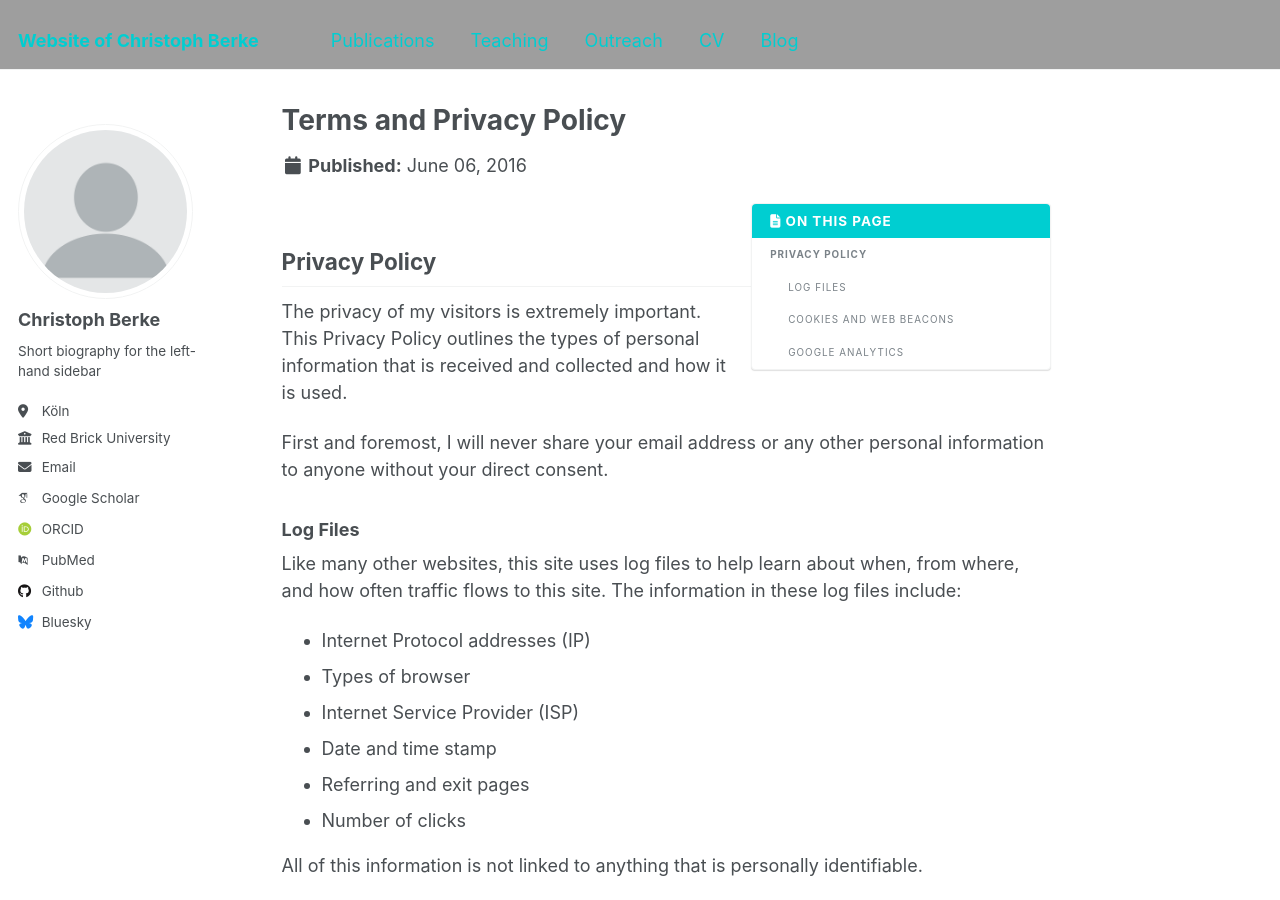
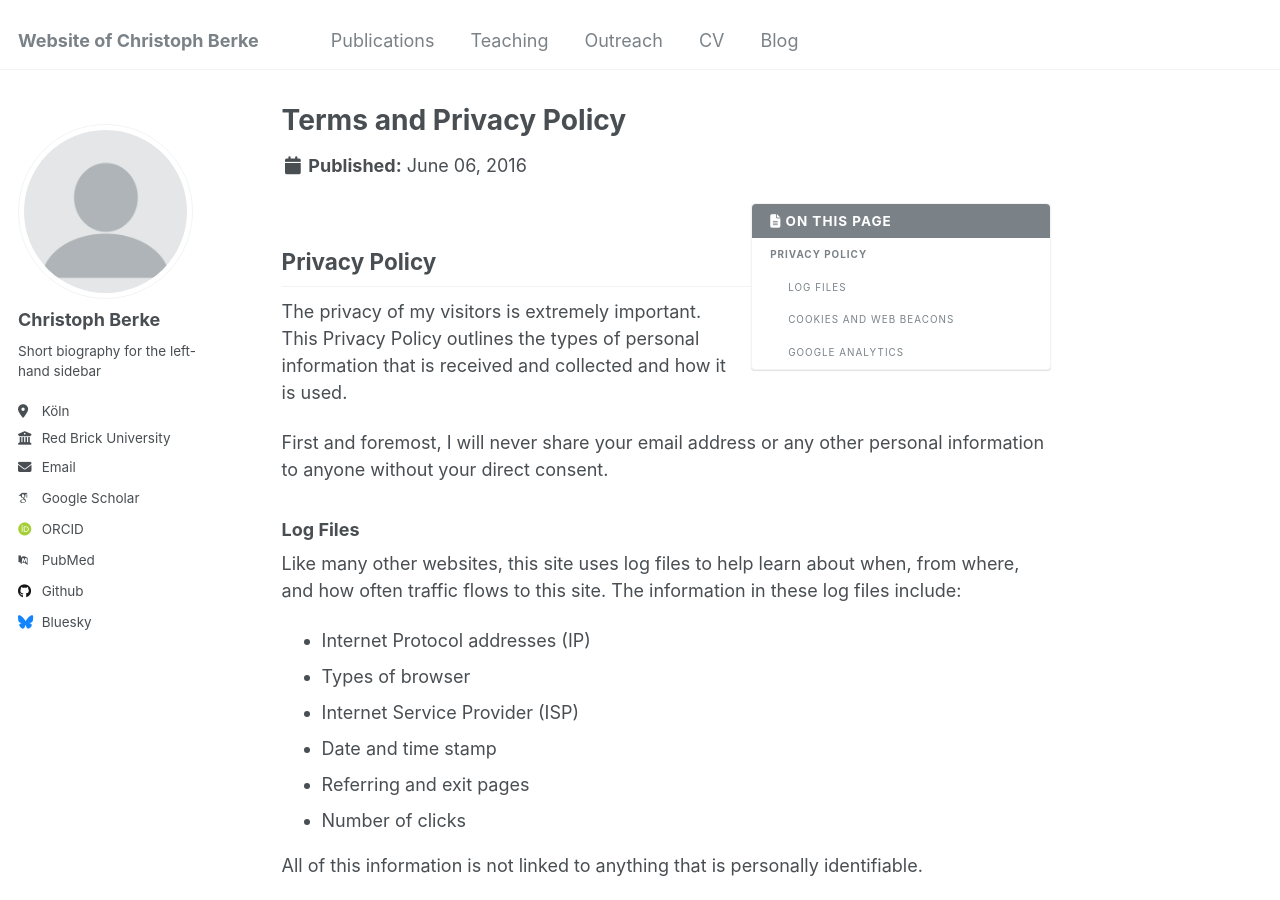
Before and after one commit to christophberke/christophberke.github.io, a Jekyll site: the page built from _pages/terms.md, in a window 1280 px wide and 900 px high. Built offline with Jekyll 4.4.1, drawn with Linux system fonts in a browser that asks for light colours; some web fonts are replaced.

Commit message:
Removed fig from masthead and changed fig in footer.

```diff
--- a/_sass/_footer.scss
+++ b/_sass/_footer.scss
@@ -20,10 +20,11 @@
           animation: intro 0.3s both;
   -webkit-animation-delay: 0.45s;
           animation-delay: 0.45s;
-  background-color: #fff;
-  background-image: url("bgs/perlin5a.png");
+  background-color: rgba(140, 21, 21, 0.5);
+  background-image: url("bgs/headerimage1.png");
   background-size: cover;
   background-repeat: no-repeat;
+  background-blend-mode: multiply;
   border-top: 1px solid $light-gray;
 
   footer {
--- a/_sass/_masthead.scss
+++ b/_sass/_masthead.scss
@@ -5,11 +5,11 @@
 .masthead {
   position: fixed;
   // Background for entire header bar (not only content)
-  background: rgb(227, 21, 21);
+  background: rgb(255, 255, 255);
   // Add background picture
-  background-image: url("bgs/perlin5b.png");
-  background-size: cover;
-  background-repeat: no-repeat;
+  // background-image: url("bgs/perlin5b.png");
+  // background-size: cover;
+  // background-repeat: no-repeat;
   border-bottom: 1px solid $border-color;
   height: $masthead-height;
   top: 0;
--- a/_sass/_variables.scss
+++ b/_sass/_variables.scss
@@ -68,8 +68,8 @@ $code-background-color-dark : $light-gray;
 $text-color                 : $dark-gray;
 $border-color               : $lighter-gray;
 
-$primary-color              : #00ced1;
-// $primary-color              : #7a8288;
+// $primary-color              : #00ced1;
+$primary-color              : #7a8288;
 $success-color              : #62c462;
 $warning-color              : #f89406;
 $danger-color               : #ee5f5b;
```
Also changed, not shown: assets/css/bgs/headerimage1.png (added).
